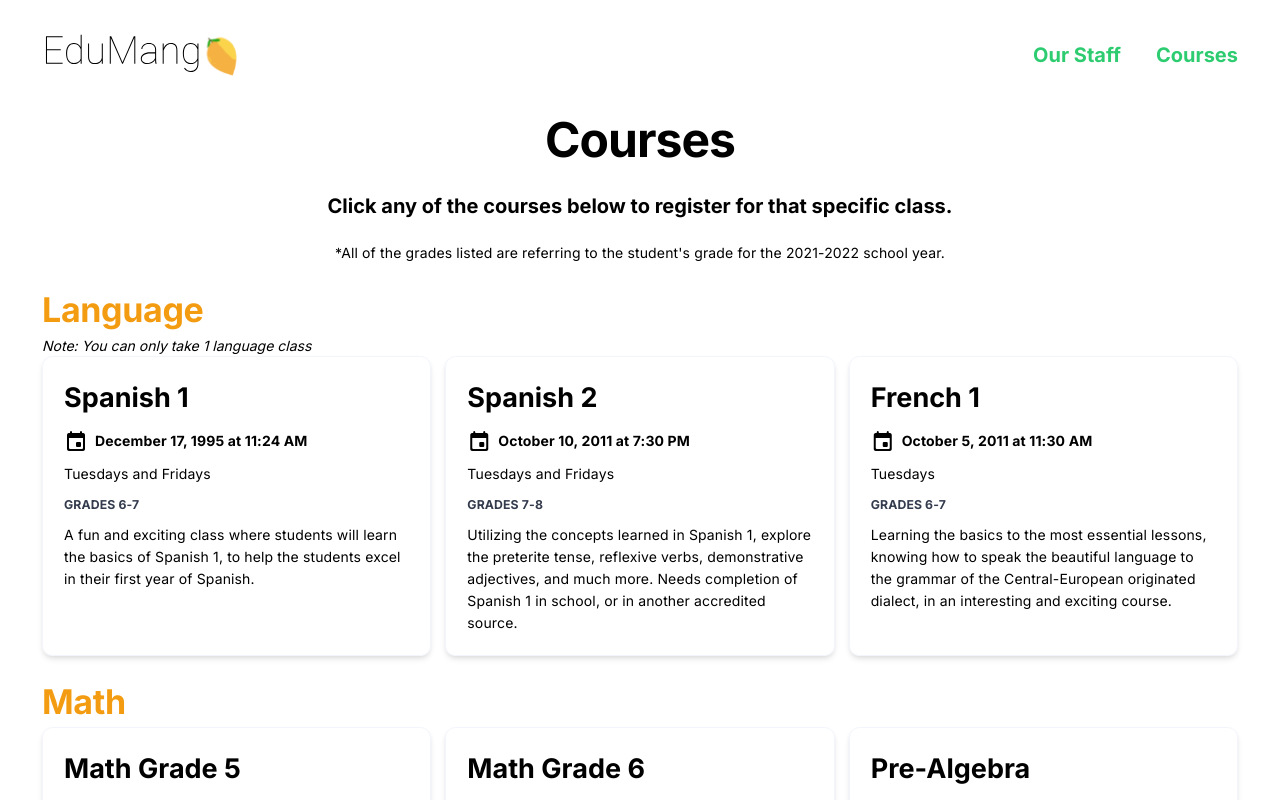
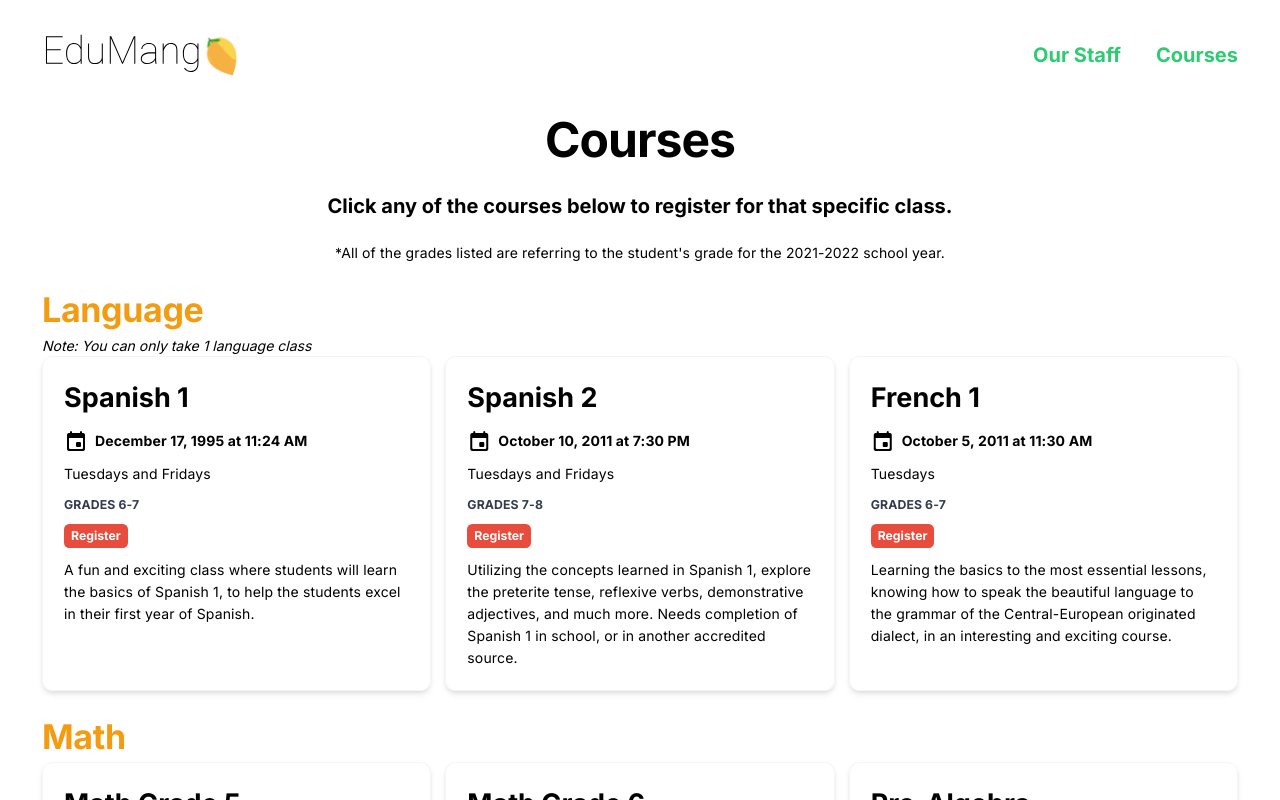
Before and after one commit to ShubhamPatilsd/www-edumango, a Next.js app: page /courses in a window 1280 px wide. Shown: the top 800 px of the page. Built offline with nearby package versions, Linux system fonts and the light colour scheme.

Commit message:
put register button on cards and changed the links on the homepage

```diff
--- a/src/components/CourseCard.tsx
+++ b/src/components/CourseCard.tsx
@@ -1,4 +1,5 @@
 import React from "react";
+import { Button } from "./Button";
 
 //make link mandatory
 interface CourseCardProps {
@@ -48,7 +49,7 @@ const CourseCard: React.FC<CourseCardProps> = ({
 
   }
   return (
-    <a href={link ? link: null} target="_blank">
+
     <div className="text-left px-6 py-6 space-y-3  rounded-xl shadow-md border border-gray-100 hover:shadow-2xl transition transition-delay-15 ease-in-out h-full">
       <h3 className={courseName ? "" : "hidden "}>{courseName}</h3>
 
@@ -63,6 +64,7 @@ const CourseCard: React.FC<CourseCardProps> = ({
       </h5>
       <p>{days}</p>
       <p className="uppercase font-bold text-sm text-gray-600">{grades.length==1 ? `Grade ${grades[0]}`:`Grades ${Math.min(...grades)}-${Math.max(...grades)}`}</p>
+      <div><a href={link ? link: null} target="_blank"><Button size="small"  color="thirdary">Register</Button></a></div>
       <p className={courseDescription ? "" : "hidden"}>{courseDescription}</p>
 
 
@@ -71,7 +73,7 @@ const CourseCard: React.FC<CourseCardProps> = ({
 
 
     </div>
-    </a>
+
   );
 };
 
--- a/src/modules/landing.tsx
+++ b/src/modules/landing.tsx
@@ -13,7 +13,7 @@ export default function Landing() {
 
 
 
-      <div className="md:px-12 overflow-hidden px-4 space-y-6">
+      <div className="md:px-12 overflow-x-hidden px-4 space-y-6">
         <Fade top>
             <h1 className="text-center text-accent-primary text-6xl">EduMango</h1>
         </Fade>
@@ -34,8 +34,8 @@ export default function Landing() {
                 <div>Even though all of our classes are going to be taking place online this summer, after the restraints from COVID-19 are expelled, we plan to hold live classes in the future.<br/></div>
             </div>
             <div className="mt-6 flex space-x-6 items-center">
-                <a href="/courses"><Button color="secondary">Meet Us</Button></a>
-                <a href="/our-staff"><Button color="secondary">Our Courses</Button></a>
+                <a href="/our-staff"><Button color="secondary">Meet Us</Button></a>
+                <a href="/courses"><Button color="secondary">Our Courses</Button></a>
             </div>
         </div>
 
```
